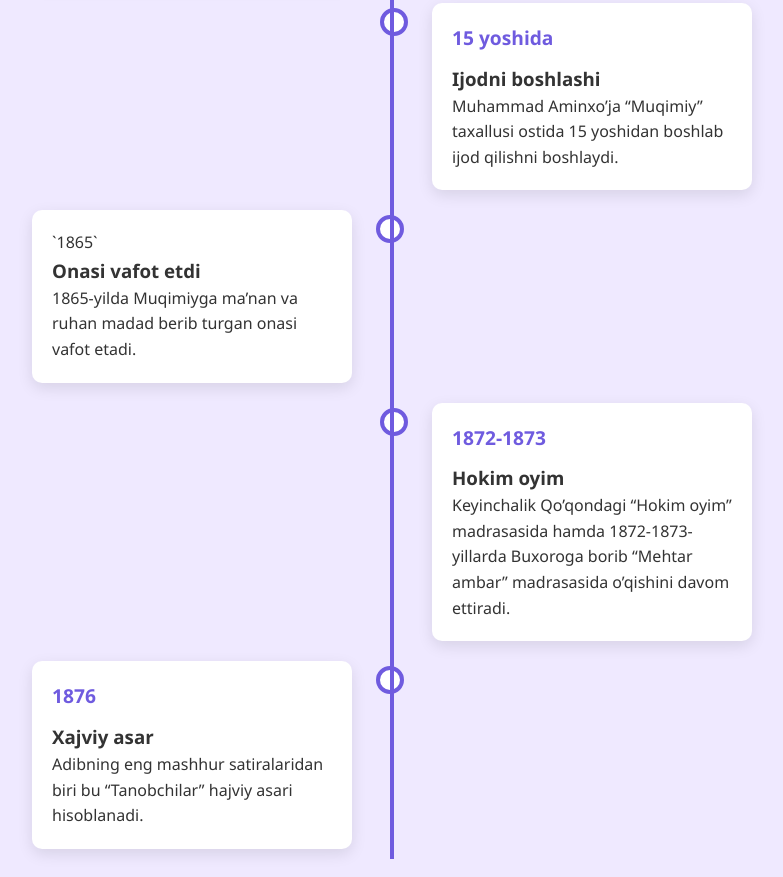
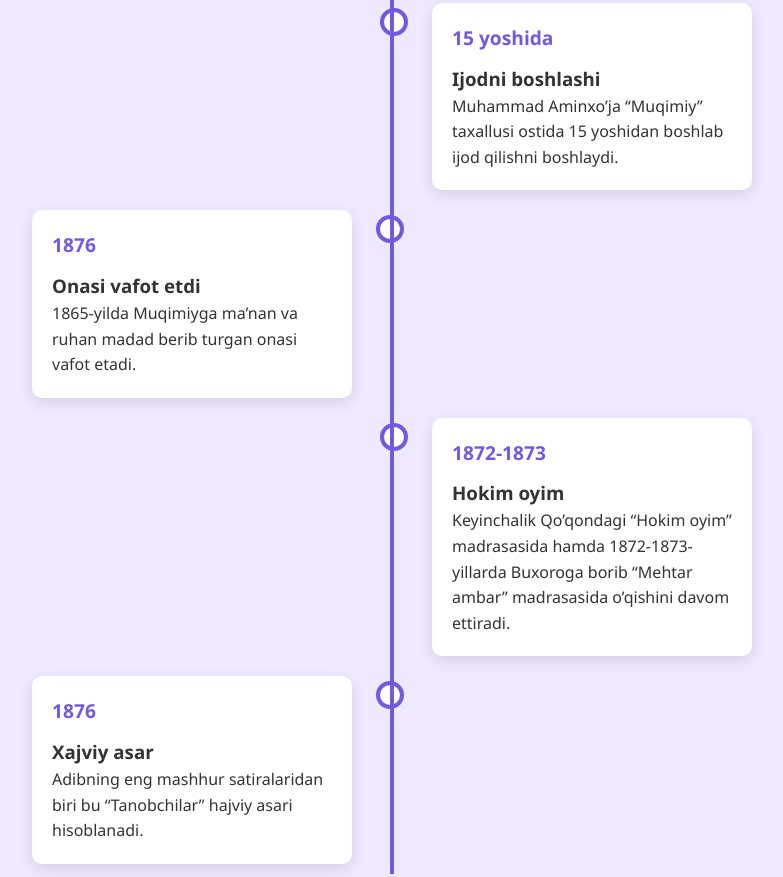
Before and after one commit to NilufarMatmuratova/muqimiy, a plain HTML site: page index.html in a window 1280 px wide. Shown: the part 2904-3781 px from the top of the page, without its empty margins (248-1031 px from the left). Drawn offline with nearby package versions, Linux system fonts and the light colour scheme.

Commit message:
Update index.html

```diff
--- a/index.html
+++ b/index.html
@@ -611,7 +611,7 @@
                 </div>
                 <div class="timeline-item">
                     <div class="timeline-content">
-                        `1865`
+                        <div class="timeline-date">1876</div>
                         <h3>Onasi vafot etdi</h3>
                         <p>1865-yilda Muqimiyga ma’nan va ruhan madad berib turgan onasi vafot etadi.</p>
                     </div>
```
